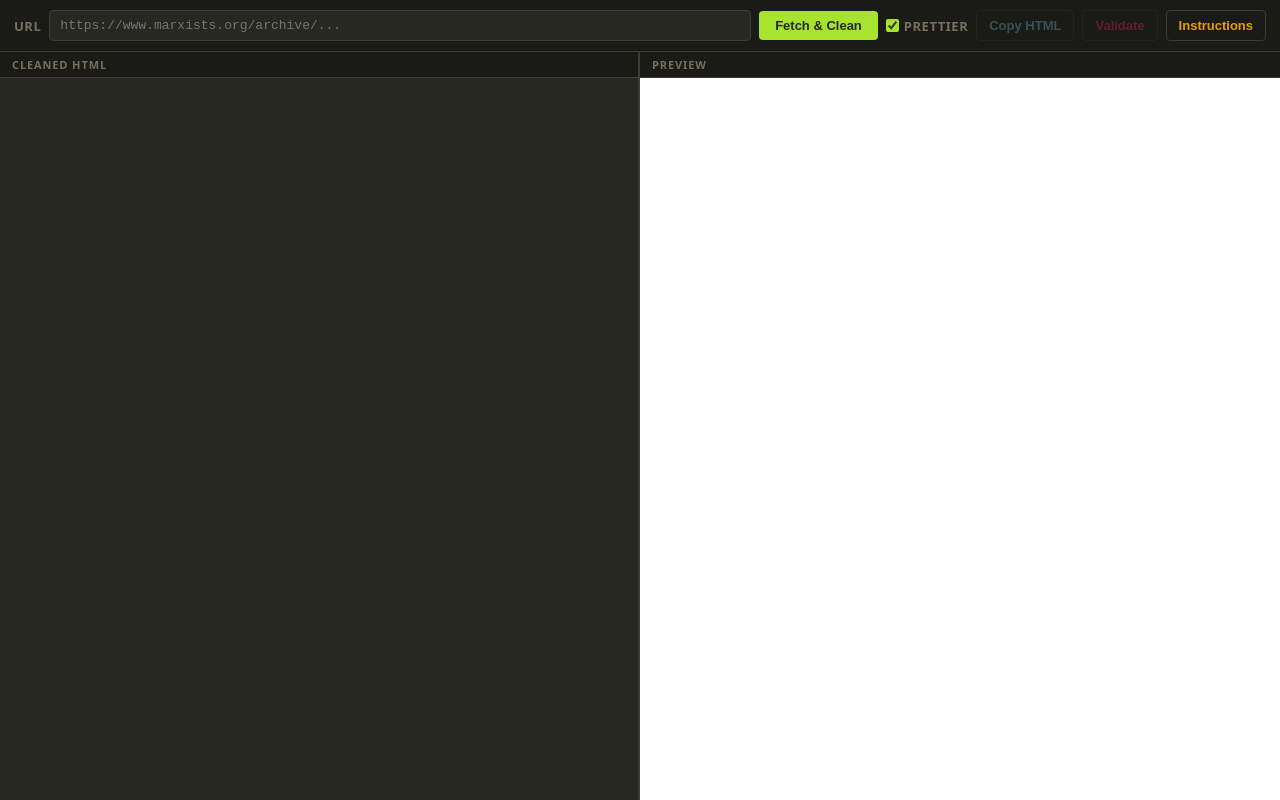
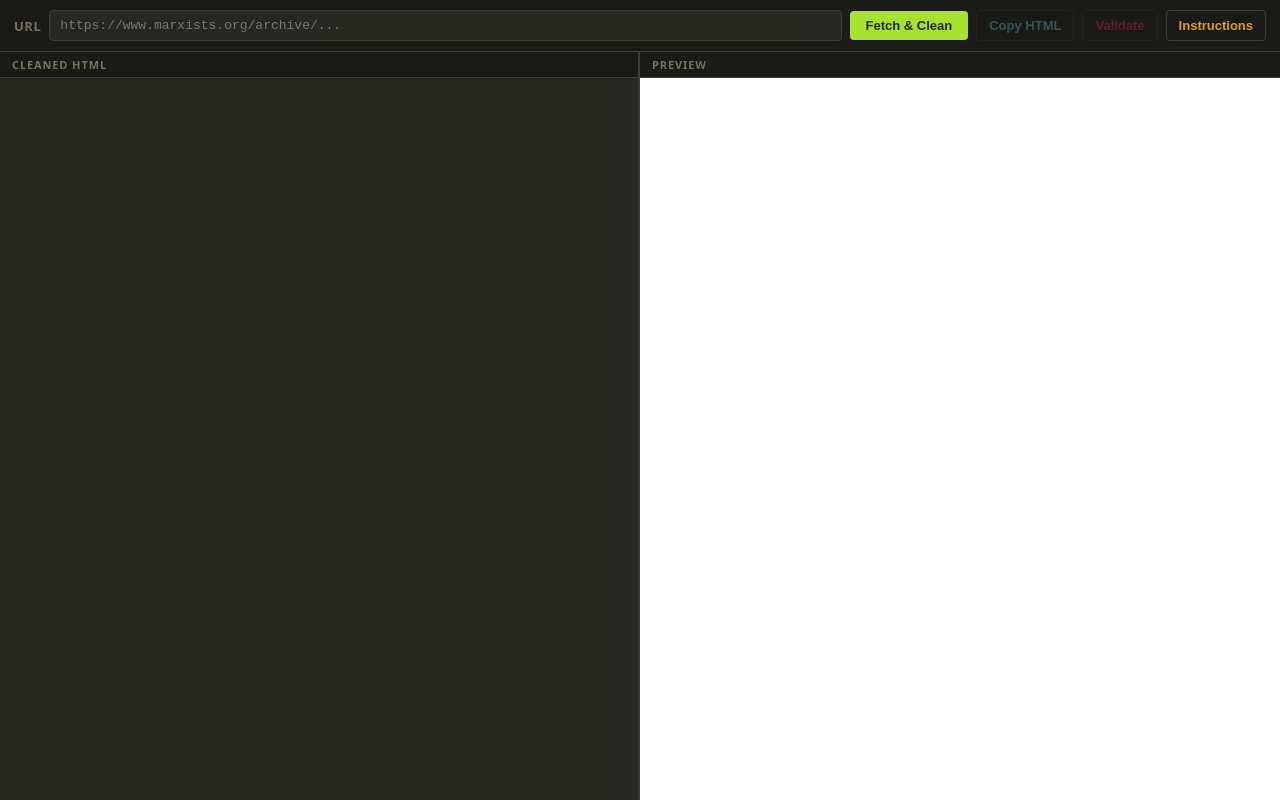
Before and after one commit to espaces-marx/lia-restoration, a plain HTML site: page lia-restoration.html in a window 1280 px wide. Drawn offline with nearby package versions, Linux system fonts and the light colour scheme.

Commit message:
feat: always run prettier, remove toolbar checkbox

```diff
--- a/lia-restoration.html
+++ b/lia-restoration.html
@@ -184,21 +184,6 @@
 
     #instructions-btn:hover { background: #e69f00; color: #272822; }
 
-    #prettier-label {
-      display: flex;
-      align-items: center;
-      gap: 5px;
-      font-size: 12px;
-      font-weight: 600;
-      color: #75715e;
-      cursor: pointer;
-      white-space: nowrap;
-      user-select: none;
-    }
-
-    #prettier-label input[type="checkbox"] { accent-color: #a6e22e; cursor: pointer; }
-    #prettier-label:hover { color: #a6e22e; }
-
     /* Modal */
     #modal-backdrop {
       display: none;
@@ -356,10 +341,6 @@
       spellcheck="false"
     >
     <button id="fetch-btn">Fetch &amp; Clean</button>
-    <label id="prettier-label">
-      <input type="checkbox" id="prettier-toggle" checked>
-      Prettier
-    </label>
     <button id="copy-btn" disabled>Copy HTML</button>
     <button id="validate-btn" disabled>Validate</button>
     <button id="instructions-btn">Instructions</button>
@@ -917,7 +898,6 @@ function infoTableCleanup(t) {
   const copyBtn           = document.getElementById('copy-btn');
   const validateBtn       = document.getElementById('validate-btn');
   const previewFrame      = document.getElementById('preview-frame');
-  const prettierToggle    = document.getElementById('prettier-toggle');
   const validationPanel   = document.getElementById('validation-panel');
   const validationSummary = document.getElementById('validation-summary');
   const validationMsgs    = document.getElementById('validation-messages');
@@ -967,7 +947,6 @@ function infoTableCleanup(t) {
       let cleaned = cleanupHTML(rawHTML);
       currentUrl = url;
 
-      if (prettierToggle.checked) {
       fetchBtn.textContent = 'Formatting…';
       try {
         cleaned = await prettier.format(cleaned, {
@@ -979,7 +958,6 @@ function infoTableCleanup(t) {
         });
       } catch (e) {
         console.warn('Prettier failed, using unformatted output:', e);
-        }
       }
 
       cleaned = collapseparagraphs(cleaned);
```
Lines whose indentation alone changed are shown as unchanged.
